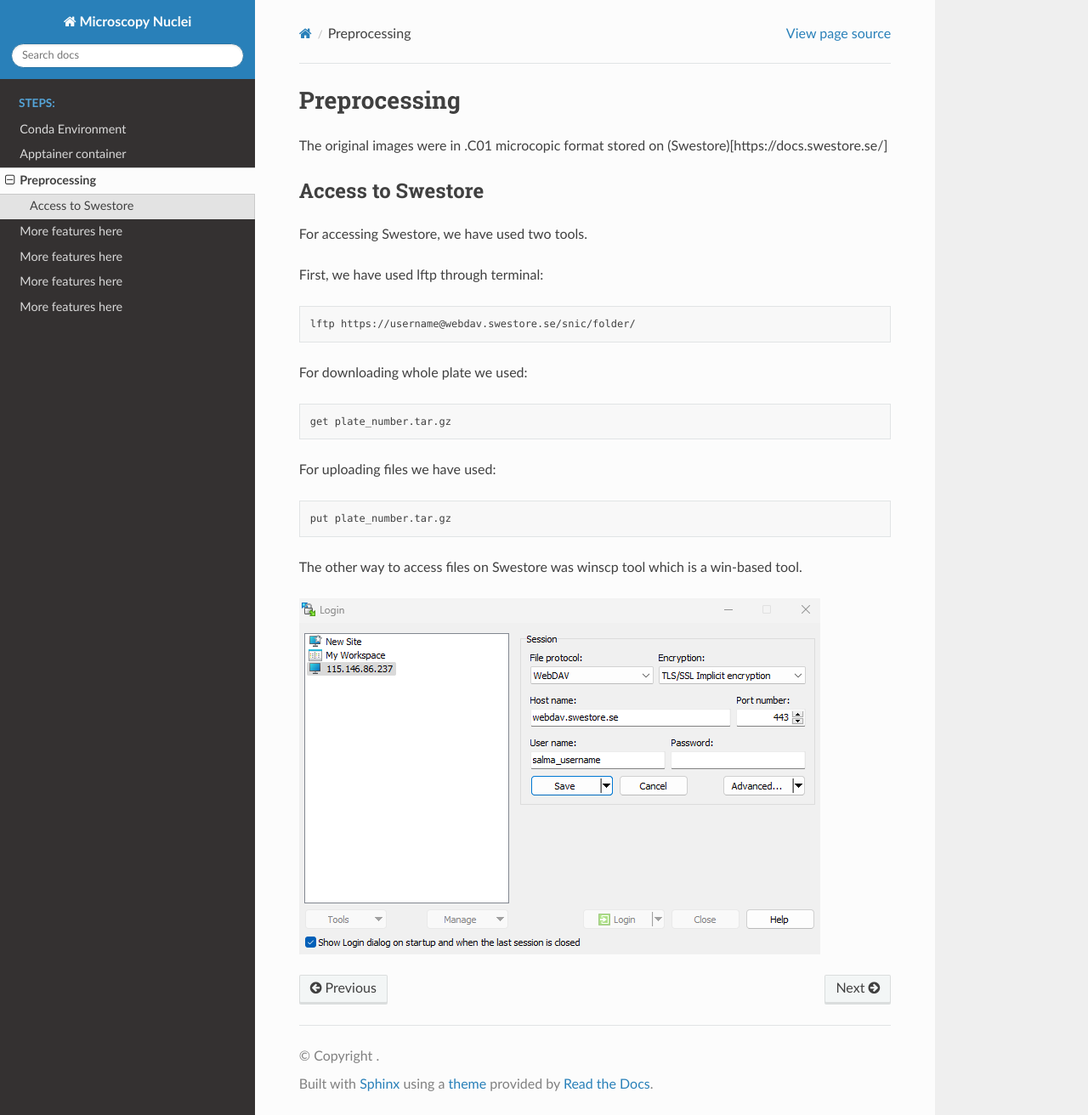
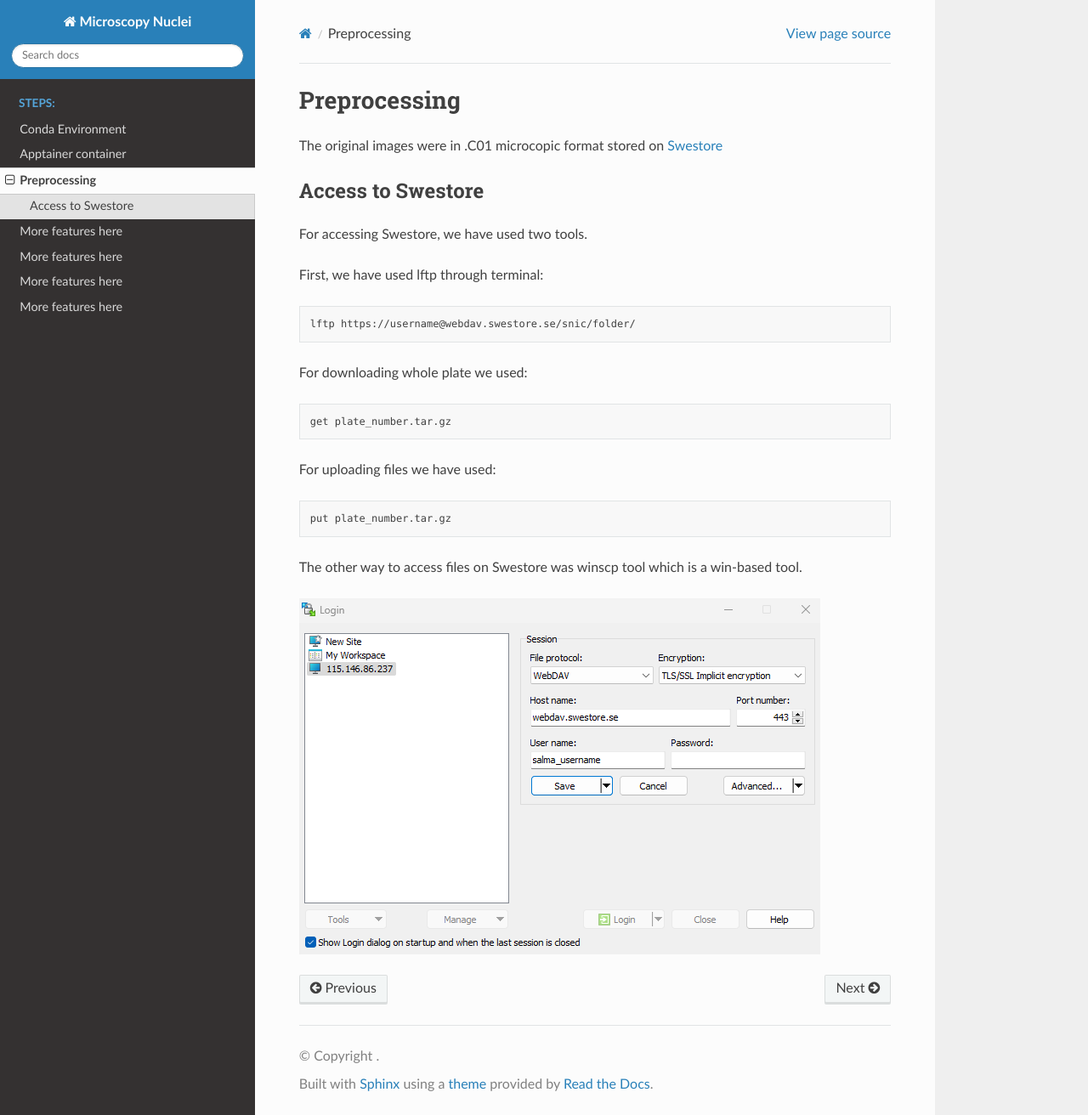
Before and after one commit to SalmaKazemiRashed/Cell_Microscopy_project, a Sphinx documentation site: the page built from doc/Preprcoessing.md, in a window 1280 px wide and 1312 px high. Shown: the whole window at 85% size. Built offline with Sphinx 7.4.7 and the Read the Docs theme 3.1.0, drawn with Linux system fonts in a browser that asks for light colours.

Commit message:
Swestore added

```diff
--- a/doc/Preprcoessing.md
+++ b/doc/Preprcoessing.md
@@ -1,6 +1,6 @@
 # Preprocessing
 
-The original images were in .C01 microcopic format stored on (Swestore)[https://docs.swestore.se/]
+The original images were in .C01 microcopic format stored on [Swestore](https://docs.swestore.se/)
 
 
 ## Access to Swestore
```
